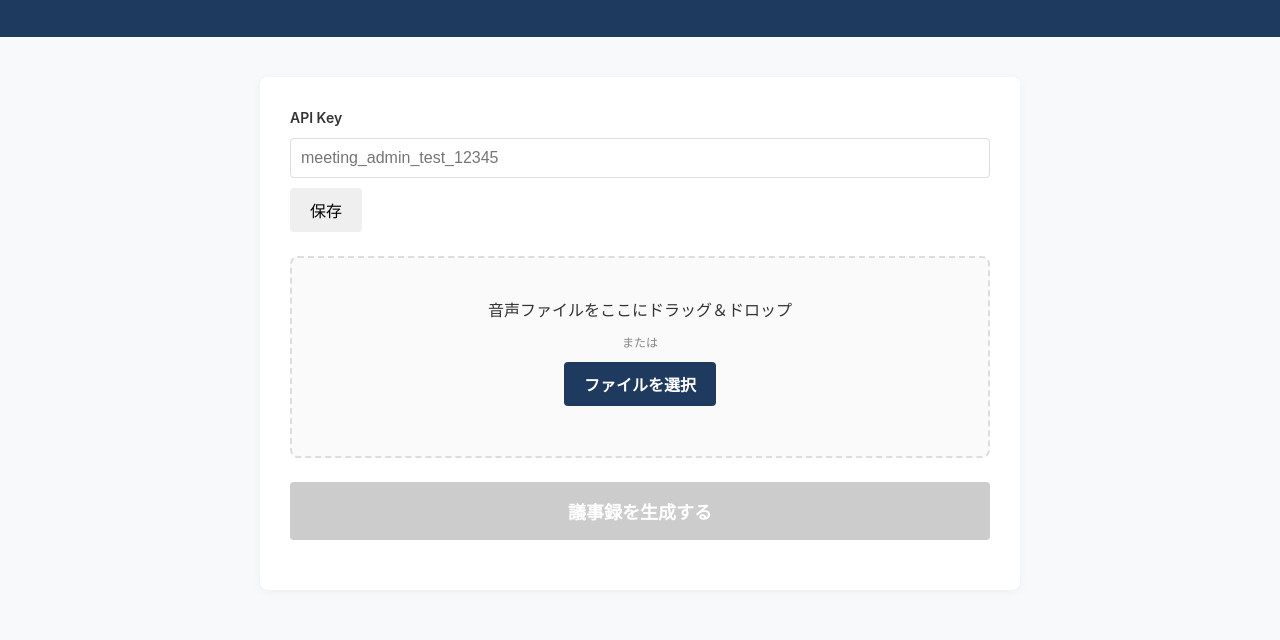
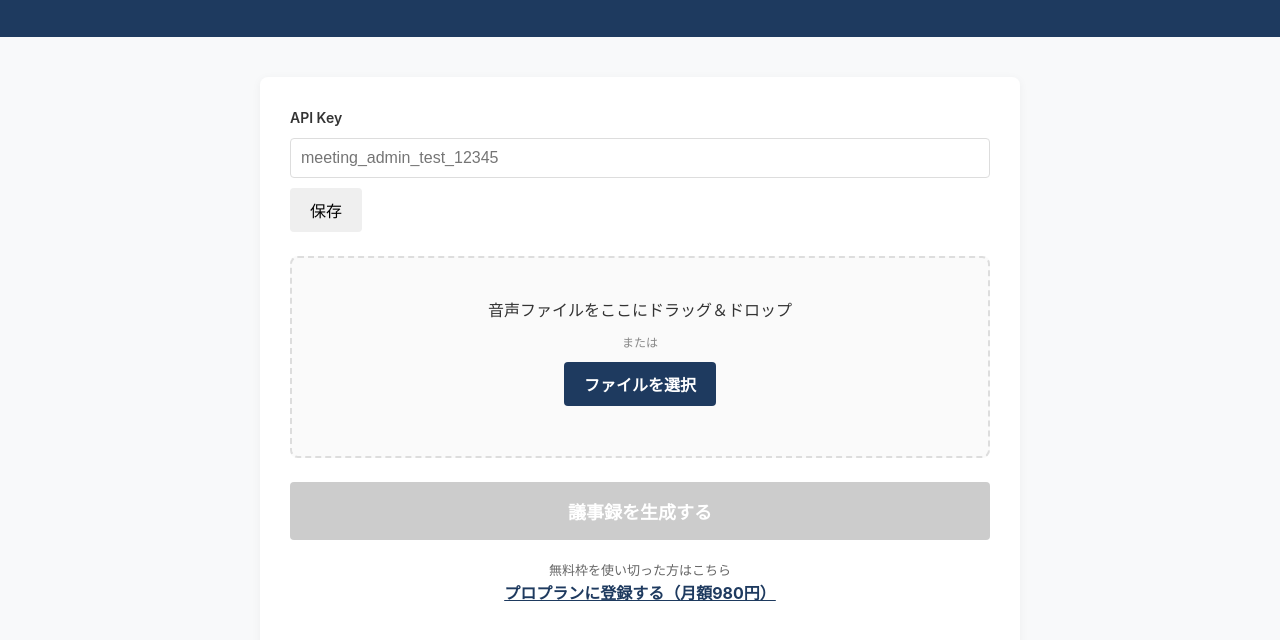
Before and after one commit to Tak-d/meeting-minutes-app, a plain HTML site: page static/index.html in a window 1280 px wide. Shown: the part 118-758 px from the top of the page. Drawn offline with Linux system fonts and the light colour scheme.

Commit message:
Add live payment link

```diff
--- a/static/index.html
+++ b/static/index.html
@@ -32,7 +32,12 @@
 
       <!-- 実行ボタン -->
       <button id="generateBtn" class="primary large" disabled>議事録を生成する</button>
-
+ <div style="text-align: center; margin-bottom: 20px;">
+        <p style="font-size: 13px; color: #666;">無料枠を使い切った方はこちら</p>
+        <a href="https://buy.stripe.com/8x28wQa6X9Q45bx3e04AU00" target="_blank" style="color: #1E3A5F; font-weight: bold; text-decoration: underline;">
+          プロプランに登録する（月額980円）
+        </a>
+      </div>
       <!-- ローディング -->
       <div id="loading" class="loading" style="display: none;">
         <div class="spinner"></div>
```
